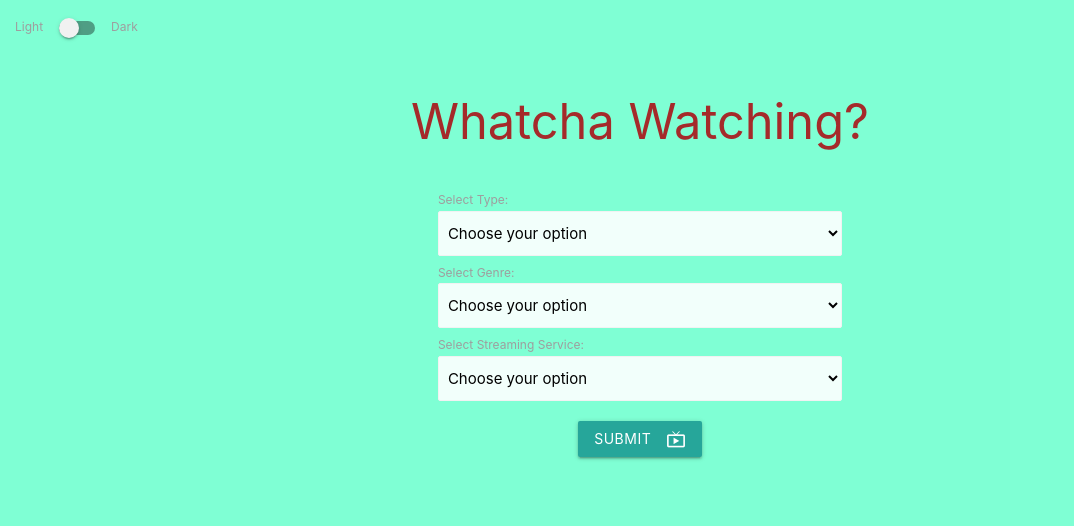
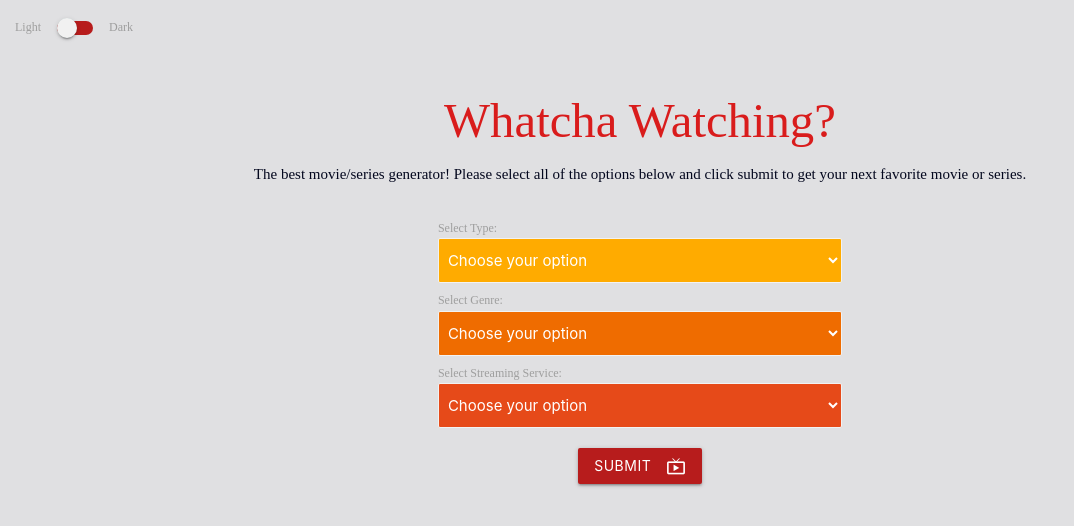
Before and after one commit to colinmchale/whatcha-watching, a React (Create React App) app: page / in a window 1280 px wide. Shown: the top 526 px of the page, without its empty margins (0-1074 px from the left). Built offline with nearby package versions, Linux system fonts and the light colour scheme.

Commit message:
changed colors with materialize and darkMode of all components and added font styles across app

```diff
--- a/src/App.css
+++ b/src/App.css
@@ -4,12 +4,13 @@
 }
 
 .fullPage-dark {
-    background-color: blue;
-    color: beige;
+    background-color: #292929;
+    color: #FFBA08;
 }
 
 .fullPage-light {
-    background-color: aquamarine;
+    background-color: #E0E0E2;
+    color: #D6D6B1;
 }
 
 #lightSwitch {
@@ -21,11 +22,23 @@
 }
 
 .title-dark {
-    color: beige;
+    color: #FFEA00;
 }
 
 .title-light {
-    color: brown;
+    color: #D91C1C;
+}
+
+.subtitle {
+    margin-top: -10px;
+}
+
+.subtitle-dark {
+    color: #FFDD00;
+}
+
+.subtitle-light {
+    color: #03071E;
 }
 
 .inputBox {
--- a/src/components/Container.js
+++ b/src/components/Container.js
@@ -129,7 +129,7 @@ function Container() {
           <label>
           Light
           <input type="checkbox" onClick={handleClick}/>
-          <span className="lever"></span>
+          <span className={darkMode ? `lever yellow` : `lever red darken-4`}></span>
           Dark
           </label>
         </div>
--- a/src/components/RenderResult.js
+++ b/src/components/RenderResult.js
@@ -1,99 +1,64 @@
 import React from "react";
 
 
-const RenderResult = ({ selection, display }) => {
+const RenderResult = ({ selection, display, darkMode }) => {
 
     if (typeof selection == 'undefined') {
       return(
-        <div>
-          Testing
+        <div className="row resultBox">
+            <div className="col s10 offset-s1 m8 offset-m2">
+              <div className={darkMode ? `row card grey darken-4` : `row card grey lighten-4`}>
+                <div className="card-content white-text">
+                <p className="center">
+                  Sorry, there are no results for the options you've entered. Please make another selection.
+                </p>
+                </div>
+              </div>
+          </div>
         </div>
     )
     } else if (display === 'movie' && Object.keys(selection).length !== 0) {
         return (
-          // <div className="columns is-mobile">
-          //     <div className="column is-10 is-offset-1">
-          //     <div className="box">
-          //         <span>Movie Title: {selection.title}</span>
-          //         <span>Year: {selection.year}</span>
-          //         <span>Rating: {selection.imdbRating}</span>
-          //         <span>Movie Info: {selection.overview}</span>
-          //         <span>Cast: {selection.cast}</span>
-          //     </div>
-          //     </div>
-          // </div>
-
-          <div class="row resultBox">
-            <div class="col s10 offset-s1 m8 offset-m2">
-              <div class="row card blue-grey darken-1">
-                <div class="card-content white-text">
+          <div className="row resultBox">
+            <div className="col s10 offset-s1 m8 offset-m2">
+              <div className={darkMode ? `row card grey darken-4` : `row card grey lighten-4`}>
+                <div className="card-content white-text">
                 <div className="col s7 m4 l3">
                  <figure>
                   <img className="responsive-img" src={selection.posterURLs.original} alt="Cover-Poster"/>
                  </figure>
                 </div>
-                  <p class="card-title">{selection.title}</p>
-                  <small>{selection.year}</small> <small>{selection.imdbRating}</small> <small>{selection.runtime} minutes</small>
-                  <p>{selection.overview}</p>
-                  <p>
-                  Cast: {selection.cast.map(member => <span key={member}> {member} /</span> )}
+                  <p className={darkMode ? `card-title yellow-text` : `card-title red-text text-darken-4`}>{selection.title}</p>
+                  <small className={darkMode ? `white-text` : `black-text`}>{selection.year} </small>
+                  <small className={darkMode ? `amber-text text-accent-4` : `orange-text text-darken-3`}>{selection.imdbRating} imdbRating </small>
+                  <small className={darkMode ? `white-text` : `black-text`}>{selection.runtime} minutes</small>
+                  <p className={darkMode ? `orange-text text-darken-3` : `red-text text-darken-4`}>{selection.overview}</p>
+                  <p className={darkMode ? `red-text text-darken-3` : `black-text`}>
+                  <small>Cast: {selection.cast.map(member => <span key={member}> {member} /</span> )}</small>
                   </p>
                 </div>
               </div>
             </div>
           </div>
-
-          // <div className="section">
-          //   <div className="col s10 offset-s1">
-          //     <div>
-          //       <div className="col s4">
-          //         <figure className="section">
-          //           <img className="responsive-img" src={selection.posterURLs.original} alt="Cover-Poster"/>
-          //         </figure>
-          //       </div>
-          //       <div className="col s8">
-          //         <div className="section">
-          //           <p>
-          //             <strong>{selection.title}</strong> <small>{selection.year}</small> <small>{selection.imdbRating}</small> <small>{selection.runtime} minutes</small>
-          //             <br/>
-          //             {selection.overview}
-          //             <br/>
-          //             Cast: {selection.cast.map(member => <span key={member}> {member} /</span> )}
-          //           </p>
-          //         </div>
-          //       </div>
-          //     </div>
-          //   </div>
-          // </div>
         );
     } else if (display === 'series' && Object.keys(selection).length !== 0) {
         return(
-            // <div className="columns is-mobile">
-        //     <div className="column is-10 is-offset-1">
-        //     <div className="box">
-        //         <span>Movie Title: {selection.title}</span>
-        //         <span>Year: {selection.year}</span>
-        //         <span>Rating: {selection.imdbRating}</span>
-        //         <span>Movie Info: {selection.overview}</span>
-        //         <span>Cast: {selection.cast}</span>
-        //     </div>
-        //     </div>
-        // </div>
-
-        <div class="row resultBox">
-            <div class="col s10 offset-s1 m8 offset-m2">
-              <div class="row card blue-grey darken-1">
-                <div class="card-content white-text">
+          <div className="row resultBox">
+            <div className="col s10 offset-s1 m8 offset-m2">
+              <div className={darkMode ? `row card grey darken-4` : `row card grey lighten-4`}>
+                <div className="card-content white-text">
                 <div className="col s7 m4 l3">
                  <figure>
                   <img className="responsive-img" src={selection.posterURLs.original} alt="Cover-Poster"/>
                  </figure>
                 </div>
-                  <p class="card-title">{selection.title}</p>
-                  <small>{selection.year}</small> <small>{selection.imdbRating}</small> <small>{selection.seasons} seasons</small>
-                  <p>{selection.overview}</p>
-                  <p>
-                  Cast: {selection.cast.map(member => <span key={member}> {member} /</span> )}
+                  <p className={darkMode ? `card-title yellow-text` : `card-title red-text text-darken-4`}>{selection.title}</p>
+                  <small className={darkMode ? `white-text` : `black-text`}>{selection.year} </small>
+                  <small className={darkMode ? `amber-text text-accent-4` : `orange-text text-darken-3`}>{selection.imdbRating} imdbRating </small>
+                  <small className={darkMode ? `white-text` : `black-text`}>{selection.seasons} seasons</small>
+                  <p className={darkMode ? `orange-text text-darken-3` : `red-text text-darken-4`}>{selection.overview}</p>
+                  <p className={darkMode ? `red-text text-darken-3` : `black-text`}>
+                  <small>Cast: {selection.cast.map(member => <span key={member}> {member} /</span> )}</small>
                   </p>
                 </div>
               </div>
--- a/src/components/SearchArea.js
+++ b/src/components/SearchArea.js
@@ -182,6 +182,7 @@ const SearchArea = ({ country, darkMode }) => {
     <div>
       <div className="col s12 center-align">
       <h1 className={darkMode ? `title title-dark` : `title title-light`}>Whatcha Watching?</h1>
+      <p className={darkMode ? `subtitle subtitle-dark` : `subtitle subtitle-light`}>The best movie/series generator! Please select all of the options below and click submit to get your next favorite movie or series.</p>
       </div>
       <div className="row">
         <div className="col s10 offset-s1 m4 offset-m4">
@@ -190,7 +191,7 @@ const SearchArea = ({ country, darkMode }) => {
               <label>Select Type:</label>
             </span>
             <div>
-              <select className="browser-default" onChange={handleTypeChange}>
+              <select className="browser-default amber accent-4 white-text" onChange={handleTypeChange}>
               <option value="" disabled selected>Choose your option</option>
               <option value="movie">Movie</option>
               <option value="series">Series</option>
@@ -216,7 +217,7 @@ const SearchArea = ({ country, darkMode }) => {
               <label>Select Genre:</label>
             </span>
             <div>
-              <select className="browser-default" onChange={handleGenreChange}>
+              <select className="browser-default orange darken-3 white-text" onChange={handleGenreChange}>
               <option disabled selected>Choose your option</option>
               {/* <option value="movie">Movie</option>
               <option value="series">Series</option> */}
@@ -268,7 +269,7 @@ const SearchArea = ({ country, darkMode }) => {
               <label>Select Streaming Service:</label>
             </span>
             <div>
-              <select className="browser-default" onChange={handleStreamServiceChange}>
+              <select className="browser-default deep-orange darken-2 white-text" onChange={handleStreamServiceChange}>
               <option value="" disabled selected>Choose your option</option>
               <StreamChoice
               country = {country}
@@ -315,7 +316,7 @@ const SearchArea = ({ country, darkMode }) => {
           </div> */}
 
           <div className="center">
-          <button className="btn waves-effect waves-light" type="submit" name="action" id="submitBtn" onClick={handleFormSubmit}>Submit
+          <button className="btn waves-effect waves-light red darken-4" type="submit" name="action" id="submitBtn" onClick={handleFormSubmit}>Submit
             <i className="material-icons right">live_tv</i>
           </button>
           </div>
@@ -334,6 +335,7 @@ const SearchArea = ({ country, darkMode }) => {
         <RenderResult
          selection={selection}
          display={display}
+         darkMode={darkMode}
         />
       </div>
     </div>
--- a/src/index.css
+++ b/src/index.css
@@ -5,15 +5,19 @@ html {
   min-width: 100vw;
 }
 
+@import url('https://fonts.googleapis.com/css2?family=Artifika&family=Fascinate&display=swap');
+
 body {
   min-height: 100vh;
   min-width: 100vw;
   margin: 0;
-  font-family: -apple-system, BlinkMacSystemFont, 'Segoe UI', 'Roboto', 'Oxygen',
-    'Ubuntu', 'Cantarell', 'Fira Sans', 'Droid Sans', 'Helvetica Neue',
-    sans-serif;
+  font-family: 'Artifika', serif;
   -webkit-font-smoothing: antialiased;
   -moz-osx-font-smoothing: grayscale;
+}
+
+h1 {
+  font-family: 'Fascinate', cursive;
 }
 
 code {
```
